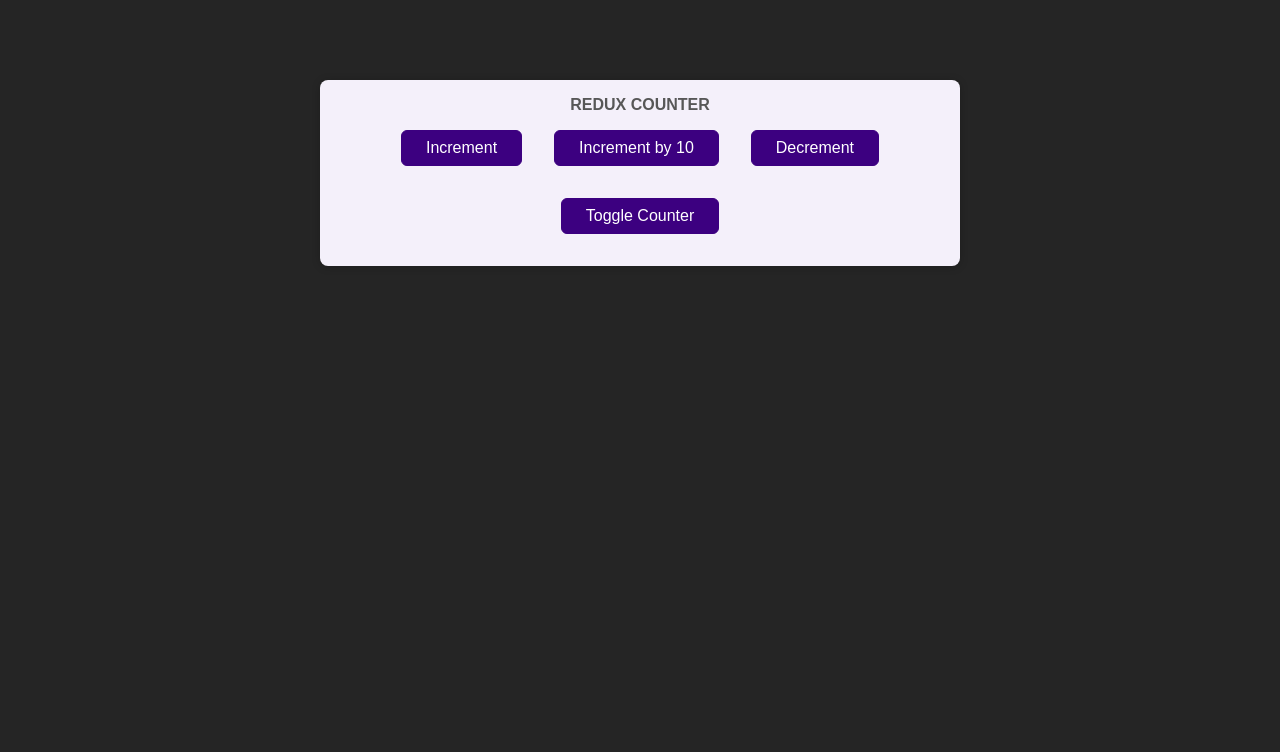
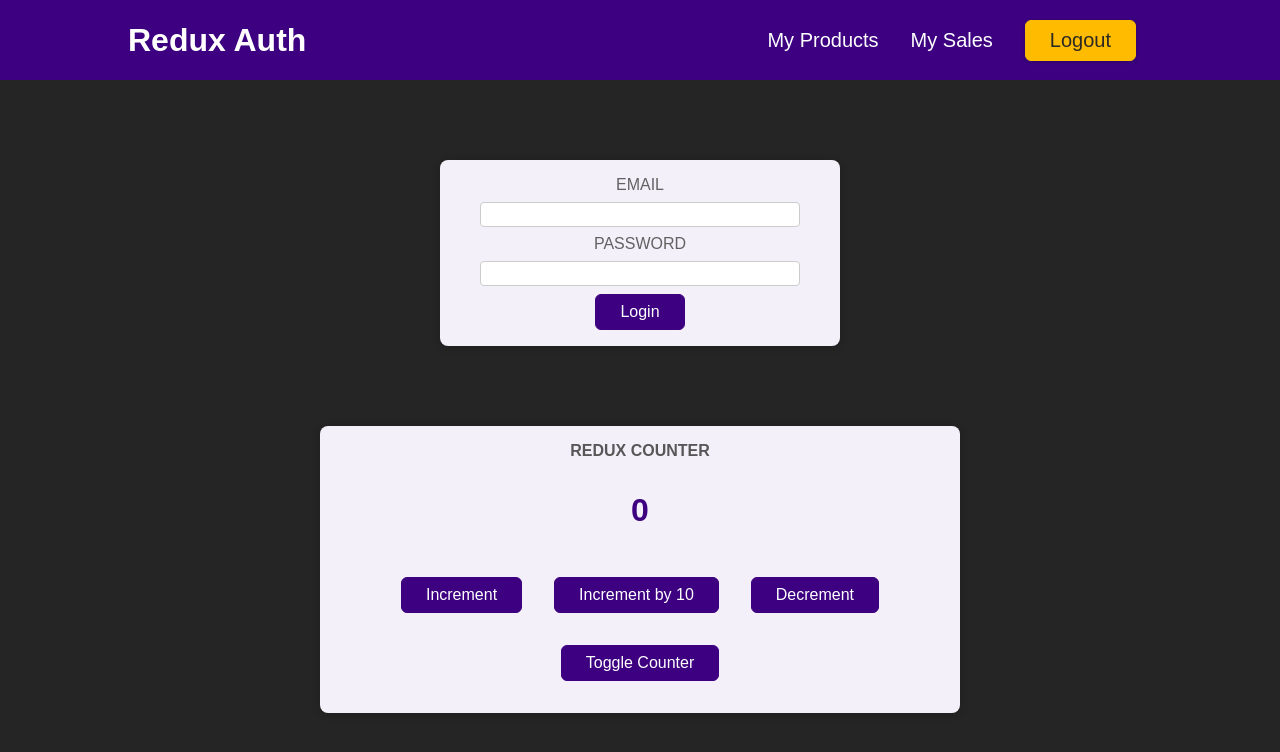
Before and after one commit to bekasturua/React-redux-1, a React (Create React App) app: page / in a window 1280 px wide. Shown: the top 752 px of the page. Built offline with nearby package versions, Linux system fonts and the light colour scheme.

Commit message:
add  Header and Auth

```diff
--- a/src/App.js
+++ b/src/App.js
@@ -1,9 +1,15 @@
-import Counter from './components/Counter';
-
+import { Fragment } from "react";
+import Counter from "./components/Counter";
+import Header from "./components/Header";
+import Auth from "./components/Auth";
 
 function App() {
   return (
-    <Counter />
+    <Fragment>
+      <Header />
+      <Auth />
+      <Counter />
+    </Fragment>
   );
 }
 
--- a/src/components/Counter.js
+++ b/src/components/Counter.js
@@ -4,8 +4,8 @@
 
 const Counter = () => {
   const dispatch = useDispatch();
-  const counter = useSelector((state) => state.counter);
-  const show = useSelector((state) => state.showCounter);
+  const counter = useSelector((state) => state.counter.counter);
+  const show = useSelector((state) => state.counter.showCounter);
   const incrementHandler = () => {
     dispatch(counterActions.increment());
   };
```
